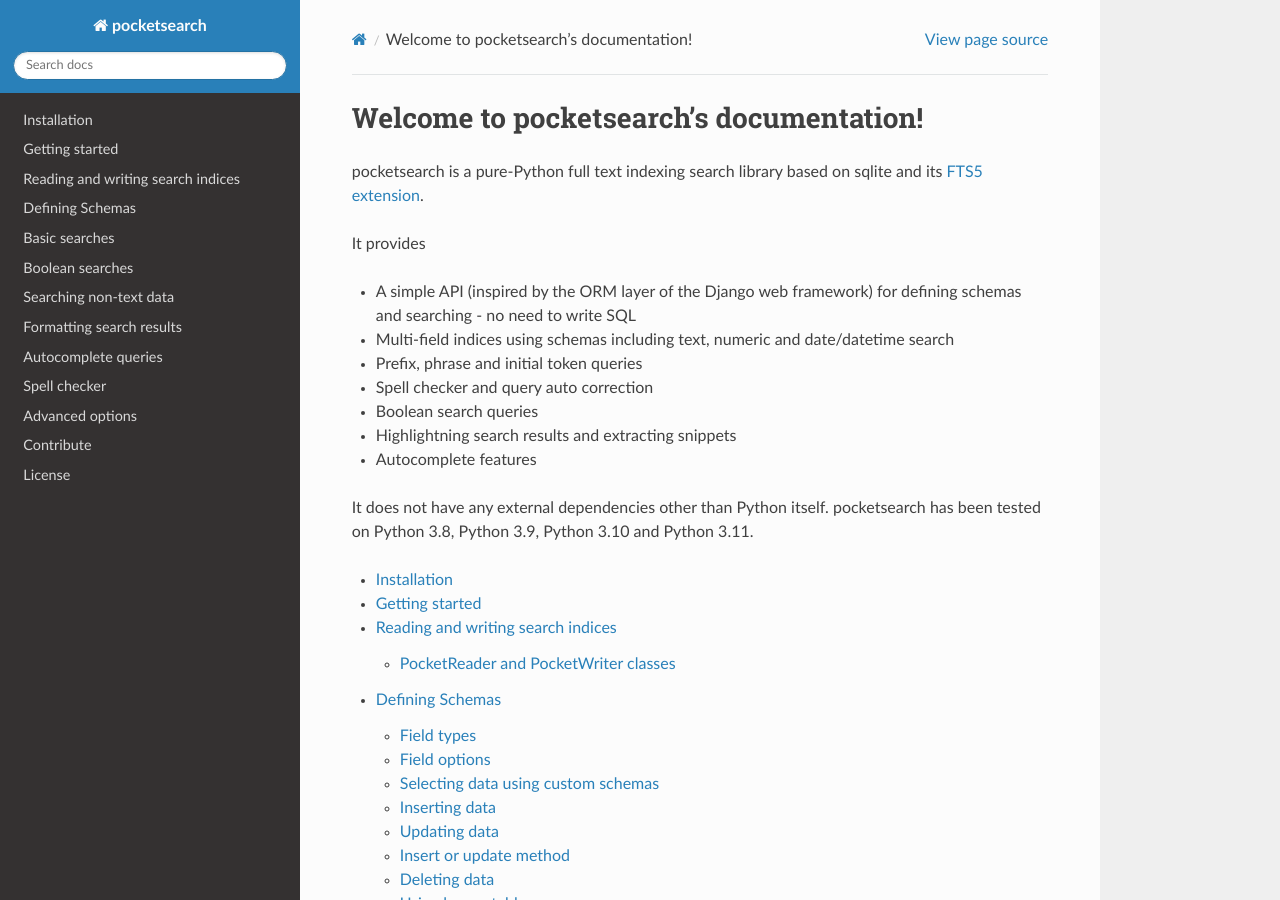
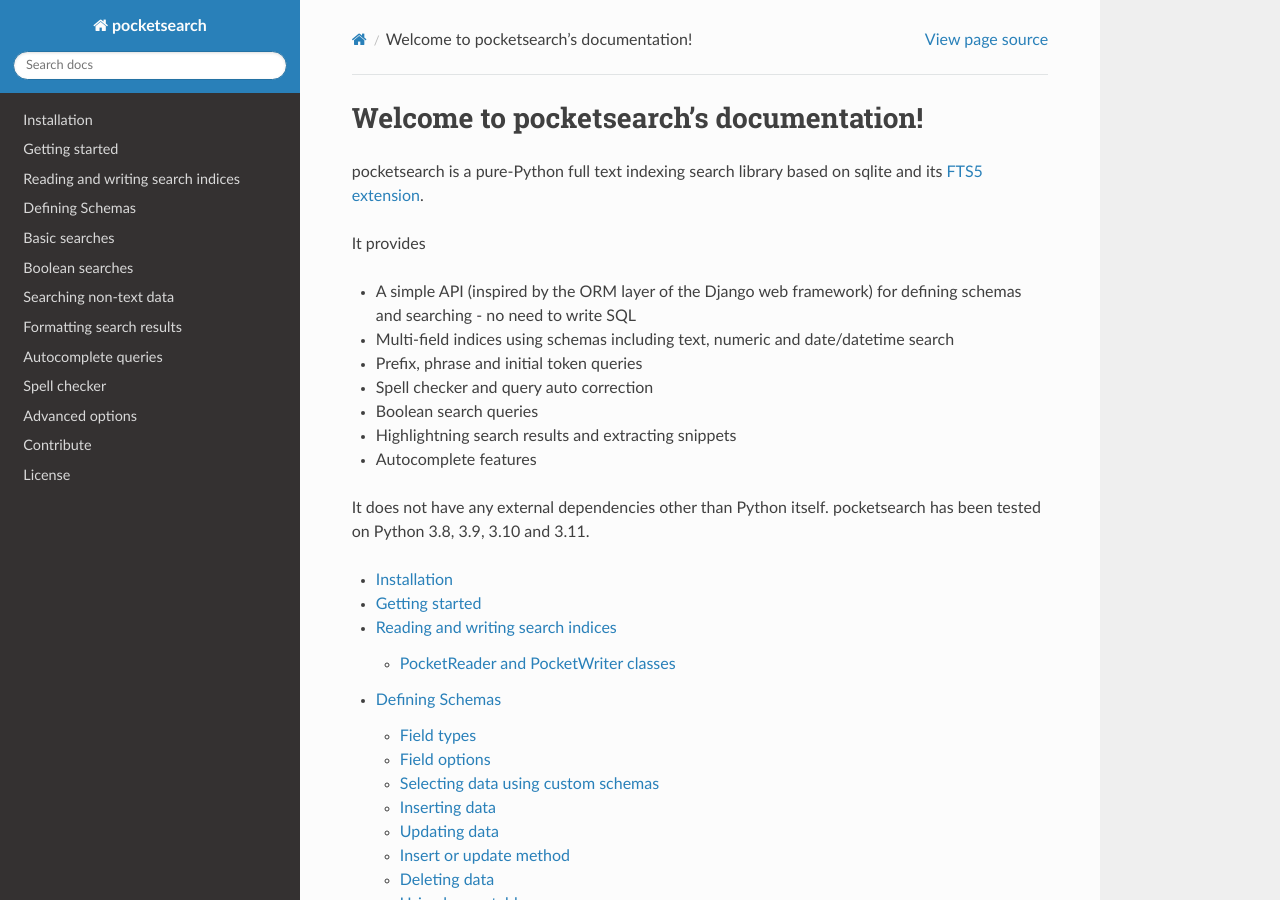
Before and after one commit to kaykay-dv/pocketsearch, a Sphinx documentation site: the page built from docs/index.rst, in a window 1280 px wide and 900 px high. Built offline with Sphinx 7.4.7 and the Read the Docs theme 2.0.0, drawn with Linux system fonts in a browser that asks for light colours.

Commit message:
Updated documentation

```diff
--- a/docs/index.rst
+++ b/docs/index.rst
@@ -19,7 +19,9 @@
 - Autocomplete features
 
 It does not have any external dependencies other than Python itself. pocketsearch has been tested on Python 3.8,
-Python 3.9, Python 3.10 and Python 3.11.
+3.9, 3.10 and 3.11.
+
+
 
 .. toctree::
    :maxdepth: 2
```
Also changed, not shown: docs/schemas.md (+1 -1 lines).
